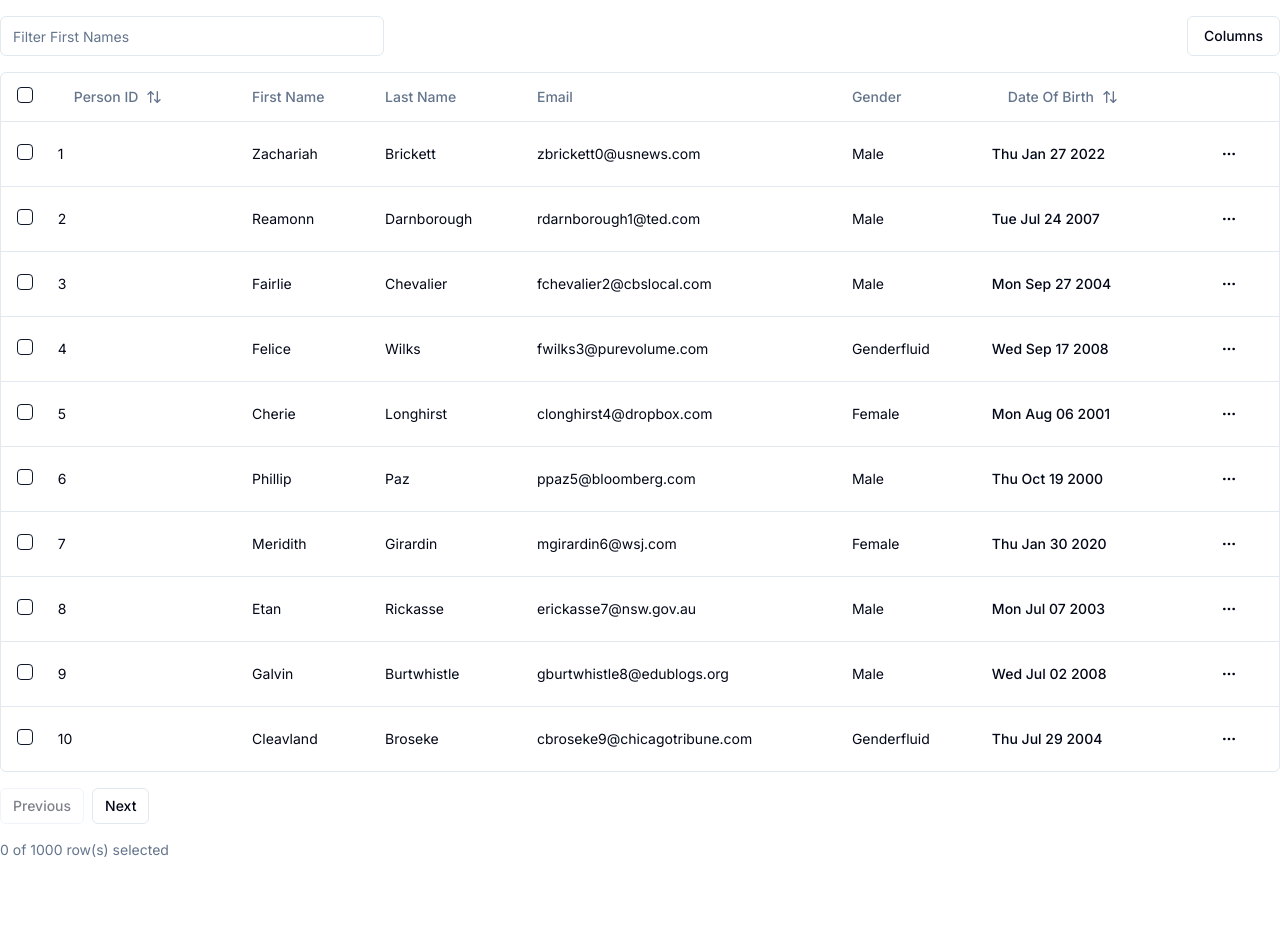
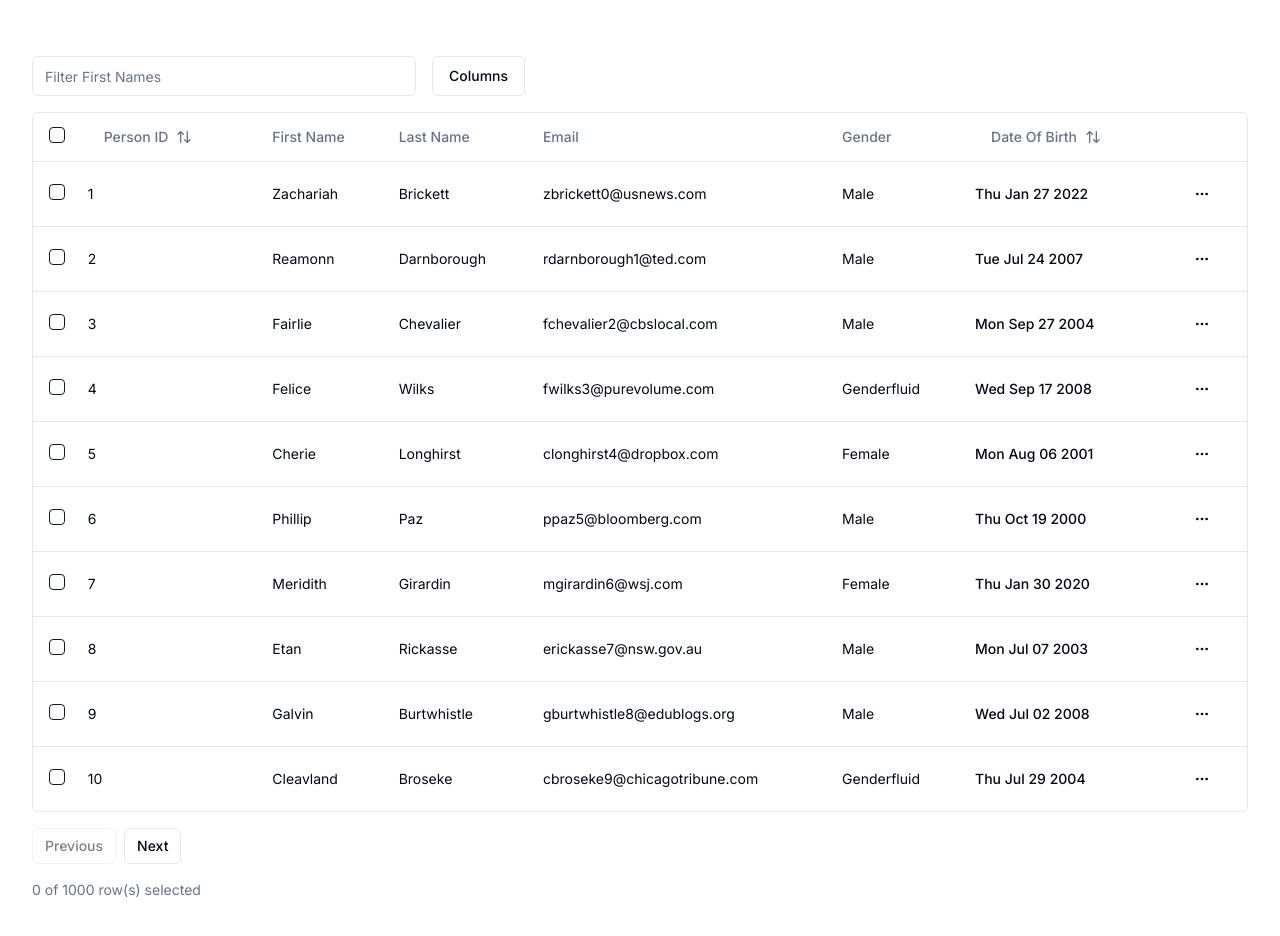
Before and after one commit to MertMURAT/React-Table-Template, a Next.js app in the folder shadcn-table/: page /people in a window 1280 px wide. Shown: the top 936 px of the page. Before the commit the page ends 860 px from the top, so only its background shows below. Built offline with nearby package versions, Linux system fonts and the light colour scheme.

Commit message:
table properties unique key problem fixed and column button style edited

```diff
--- a/shadcn-table/src/app/people/data-table.tsx
+++ b/shadcn-table/src/app/people/data-table.tsx
@@ -81,7 +81,7 @@ export function PeopleDataTable<TData, TValue>({
 
                 <DropdownMenu>
                     <DropdownMenuTrigger asChild>
-                        <Button variant='outline' className="ml-auto">
+                        <Button variant='outline' className="ml-4">
                             Columns
                         </Button>
                     </DropdownMenuTrigger>
@@ -127,7 +127,7 @@ export function PeopleDataTable<TData, TValue>({
                             table.getRowModel().rows.map(row => (
                                 <TableRow key={row.id}>
                                     {row.getVisibleCells().map(cell => (
-                                        <TableCell>
+                                        <TableCell key={cell.id}>
                                             {flexRender(cell.column.columnDef.cell, cell.getContext())}
                                         </TableCell>
                                     ))}
--- a/shadcn-table/src/app/people/page.tsx
+++ b/shadcn-table/src/app/people/page.tsx
@@ -7,7 +7,10 @@ type Props = {}
 
 const People = (props: Props) => {
   return (
-    <PeopleDataTable columns={columns} data={people} />
+    <div className='container py-10 mx-auto'>
+          <PeopleDataTable columns={columns} data={people} />
+    </div>
+
   )
 }
 
```
